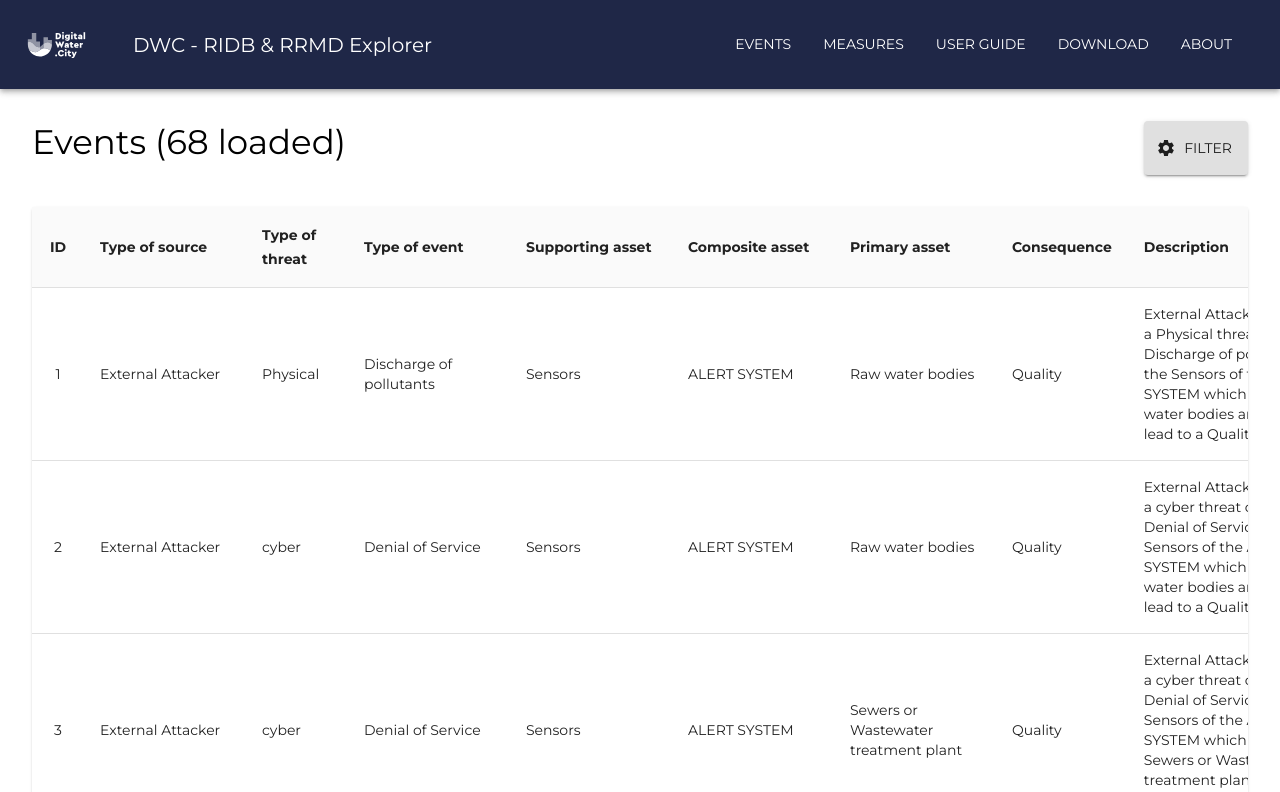
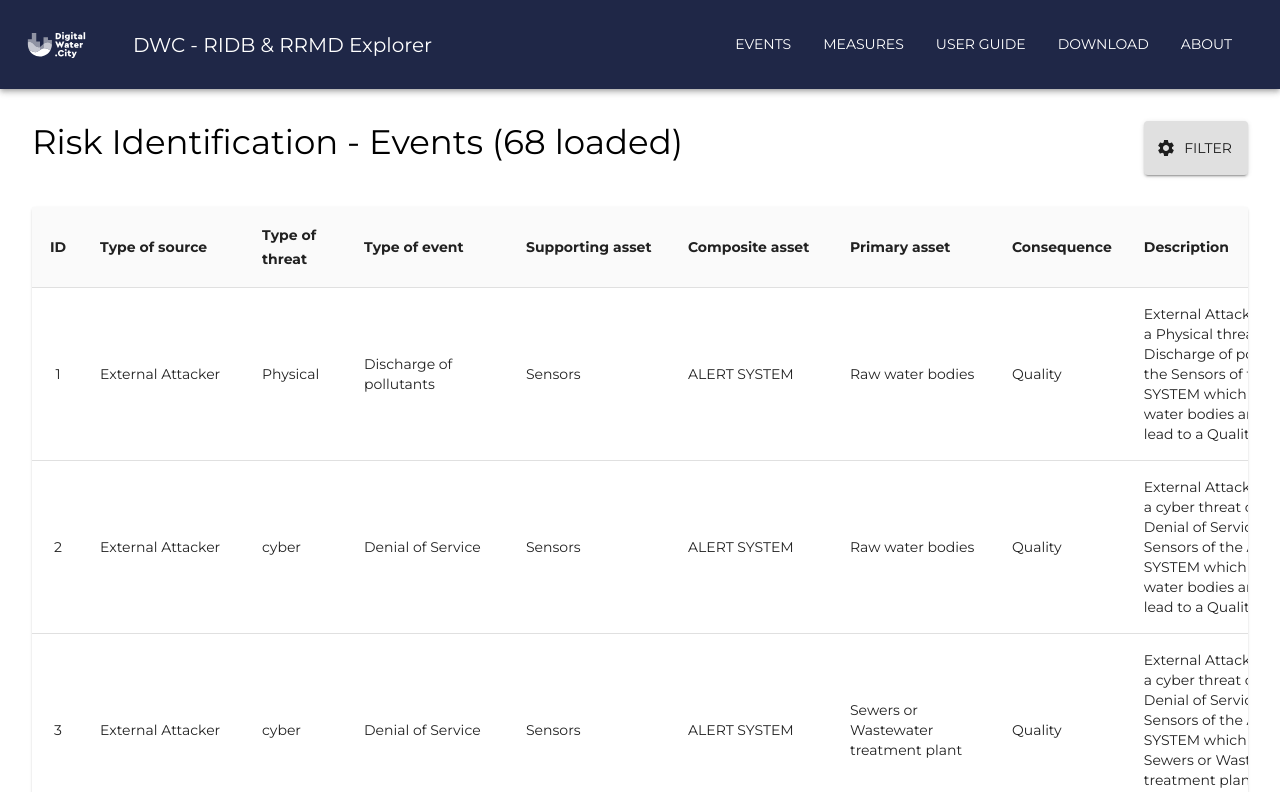
Before and after one commit to SINTEF-Infosec/dwc-risk-explorer, a React (Create React App) app: page /events in a window 1280 px wide. Shown: the top 792 px of the page. Built offline with nearby package versions, Linux system fonts and the light colour scheme.

Commit message:
Update headers for the events and measures pages.

```diff
--- a/src/Pages/EventsPage.jsx
+++ b/src/Pages/EventsPage.jsx
@@ -134,7 +134,7 @@ function EventsPage() {
         <div className={classes.pageContainer}>
             <Box display="flex" flexDirection={"row"} style={{marginBottom: "2em"}}>
                 <Typography id={"title"} variant="h4" gutterBottom>
-                    Events ({events.length} loaded)
+                    Risk Identification - Events ({events.length} loaded)
                 </Typography>
                 <Box flexGrow={1} p={1} m={1}/>
                 <Button variant="contained" startIcon={<SettingsIcon/>} onClick={() => setShowFilters(!showFilters)} >
--- a/src/Pages/MeasuresPage.jsx
+++ b/src/Pages/MeasuresPage.jsx
@@ -159,7 +159,7 @@ function MeasuresPage() {
         <div className={classes.pageContainer}>
             <Box display="flex" flexDirection={"row"} style={{marginBottom: "2em"}}>
                 <Typography id={"title"} variant="h4" gutterBottom>
-                    Measures ({measures.length} loaded)
+                    Risk Reduction Measures ({measures.length} loaded)
                 </Typography>
                 <Box flexGrow={1} p={1} m={1}/>
                 <Button variant="contained" startIcon={<SettingsIcon/>} onClick={() => setShowFilters(!showFilters)} >
```
